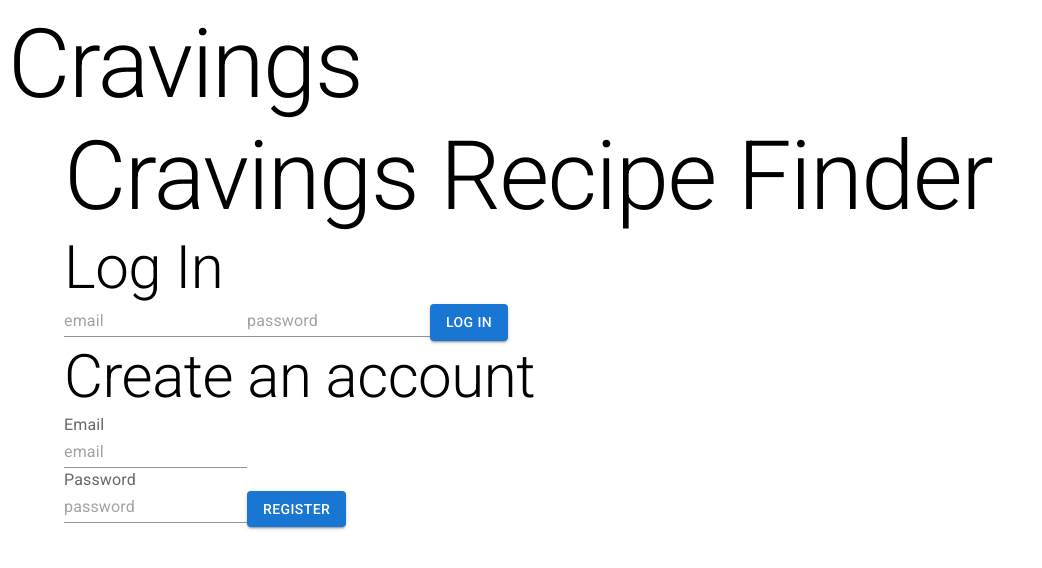
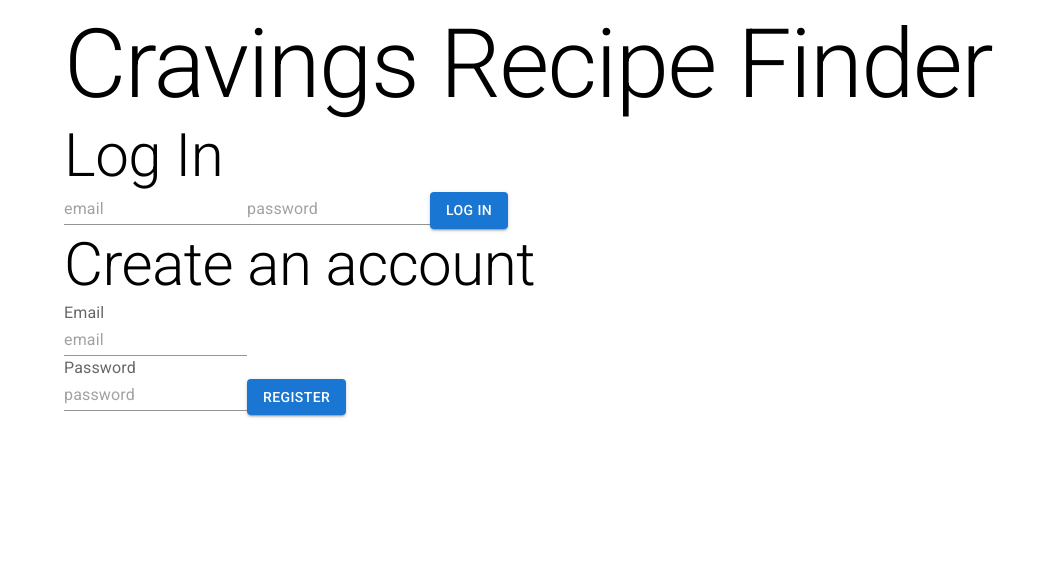
Before and after one commit to timamero/react-recipe-finder-app, a React (Create React App) app: page / in a window 1280 px wide. Shown: the top 568 px of the page, without its empty margins (0-1042 px from the left). Built offline with nearby package versions, Linux system fonts and the light colour scheme.

Commit message:
remove duplicate header

```diff
--- a/src/App.tsx
+++ b/src/App.tsx
@@ -1,5 +1,4 @@
 import React from 'react';
-import Typeography from '@mui/material/Typography'
 import Home from './pages/Home'
 import LogIn from './pages/LogIn';
 import Register from './pages/Register'
@@ -9,7 +8,6 @@ import './firebasedb';
 function App() {
   return (
     <div className="App">
-      <Typeography variant="h1">Cravings</Typeography>
       <Home />
       <LogIn />
       <Register />
```
